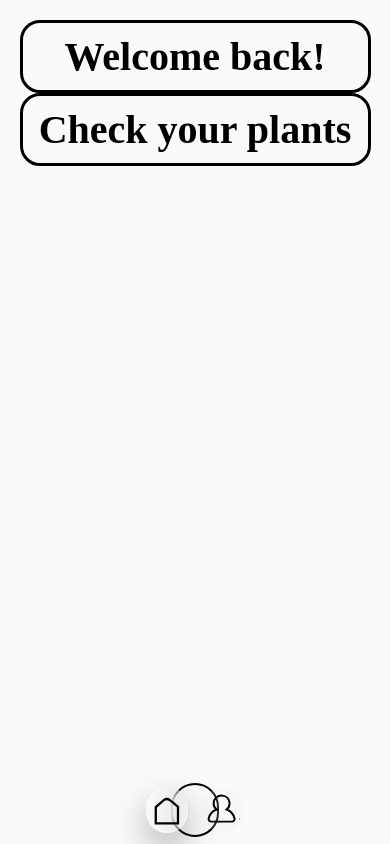
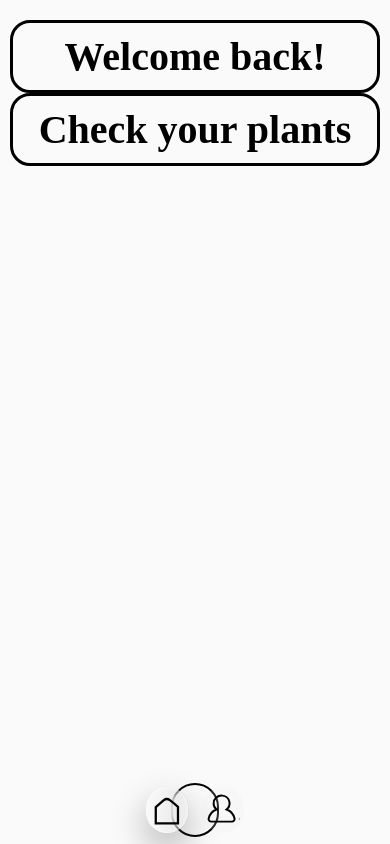
Before and after one commit to marcosrica/root-pulse, a Vue app in the folder frontend/: page /home in a window 390 px wide. Built offline with nearby package versions, Linux system fonts and the light colour scheme; no server answers; the HTML template or start-up script is replaced by a standard one.

Commit message:
Added portrait screen support on divs for better readability on smartphones

```diff
--- a/frontend/src/components/BasePage.vue
+++ b/frontend/src/components/BasePage.vue
@@ -110,6 +110,10 @@
 
         margin-top: 20px;
         margin-bottom: 20px;
+
+        @media(orientation: portrait) {
+            width: 95%;
+        }
     }
 
     .menuOption {
```
